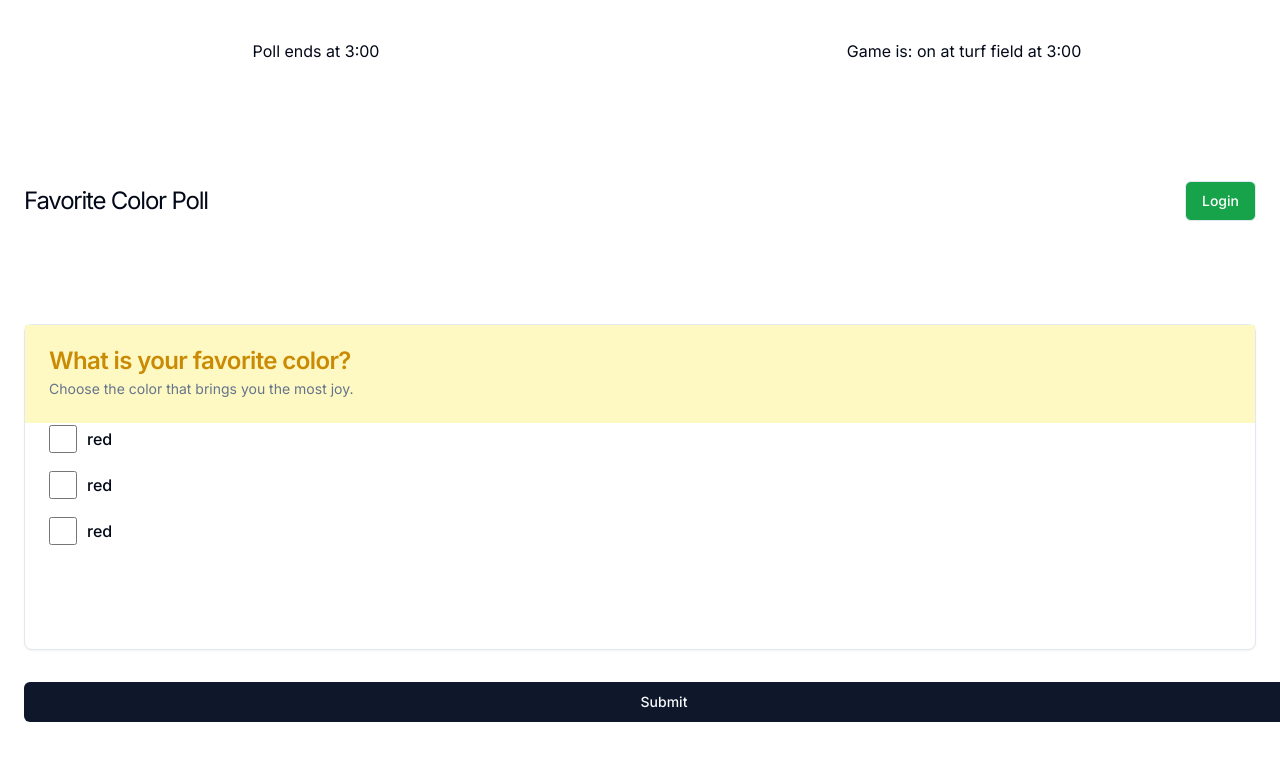
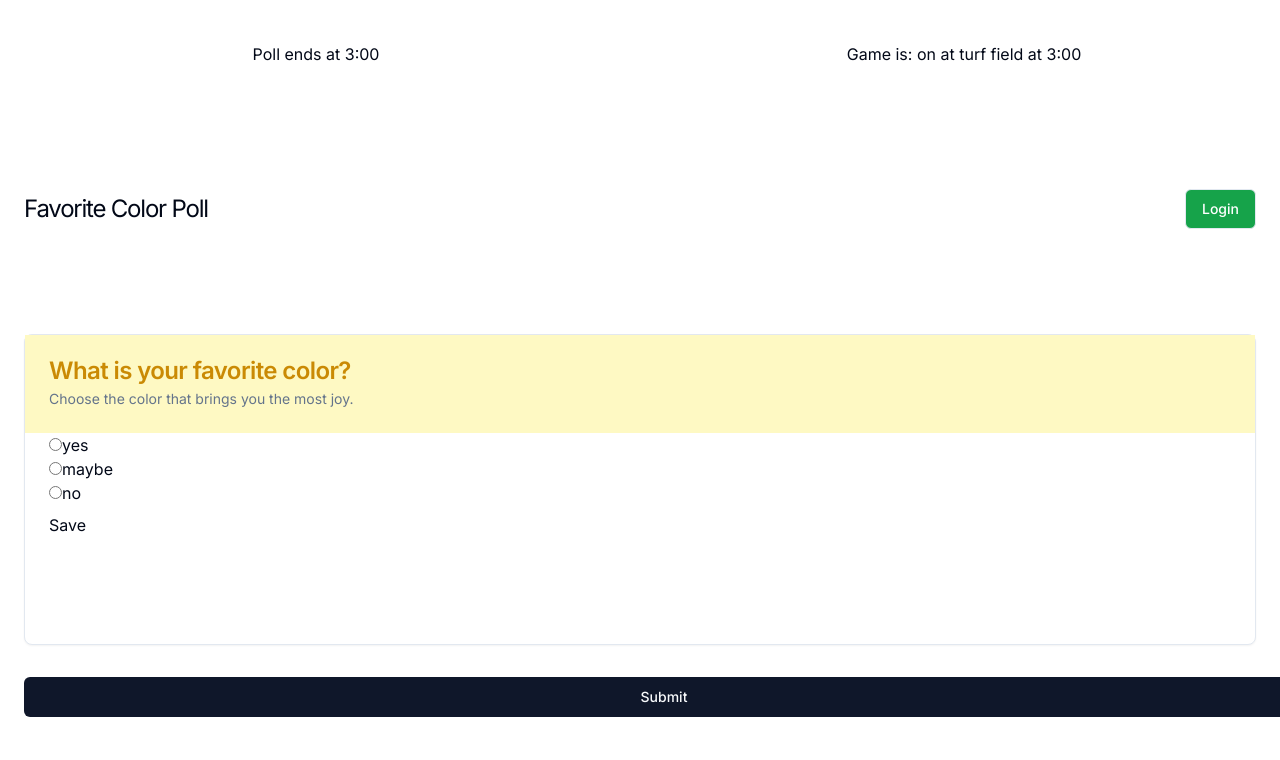
Before and after one commit to Tarvisss/RowdyHacks-2024, a Next.js app: page / in a window 1280 px wide. Shown: the top 760 px of the page. Built offline with nearby package versions, Linux system fonts and the light colour scheme.

Commit message:
replaced checkboxes with radio button. still needs styling

```diff
--- a/src/components/PollComponent.jsx
+++ b/src/components/PollComponent.jsx
@@ -14,11 +14,23 @@ export default function PollComponent() {
   <CardContent>
 
 
+    <form>
+
+      <PollOption option="yes" />
+      <PollOption option="maybe" />
+      <PollOption option="no" />
+
+      <div className="form-group">
+        <button className="btn btn-primary mt-2" type="submit">
+          Save
+        </button>
+      </div>
+
+    </form>
+
     <ul className="grid gap-2.5 sm:gap-3.5">
 
-      <PollOption option="red" />
-      <PollOption option="red" />
-      <PollOption option="red" />
+
 
 
     </ul>
--- a/src/components/PollOption.jsx
+++ b/src/components/PollOption.jsx
@@ -4,11 +4,16 @@ import { Input } from "@/components/ui/input"
 
 export default function PollOption(props) {
     return(
-<li>
-        <Label className="flex items-center">
-          <Input className="w-7 h-8 rounded-full" type="checkbox" />
-          <span className="ml-2.5 text-sm sm:text-base">{props.option}</span>
-        </Label>
-</li>
-
-)}
+      <div className="form-check">
+        <label>
+          <input
+            type="radio"
+            name="react-tips"
+            value={props.option}
+            className="form-check-input"
+          />
+          {props.option}
+        </label>
+      </div>
+  )
+}
```
